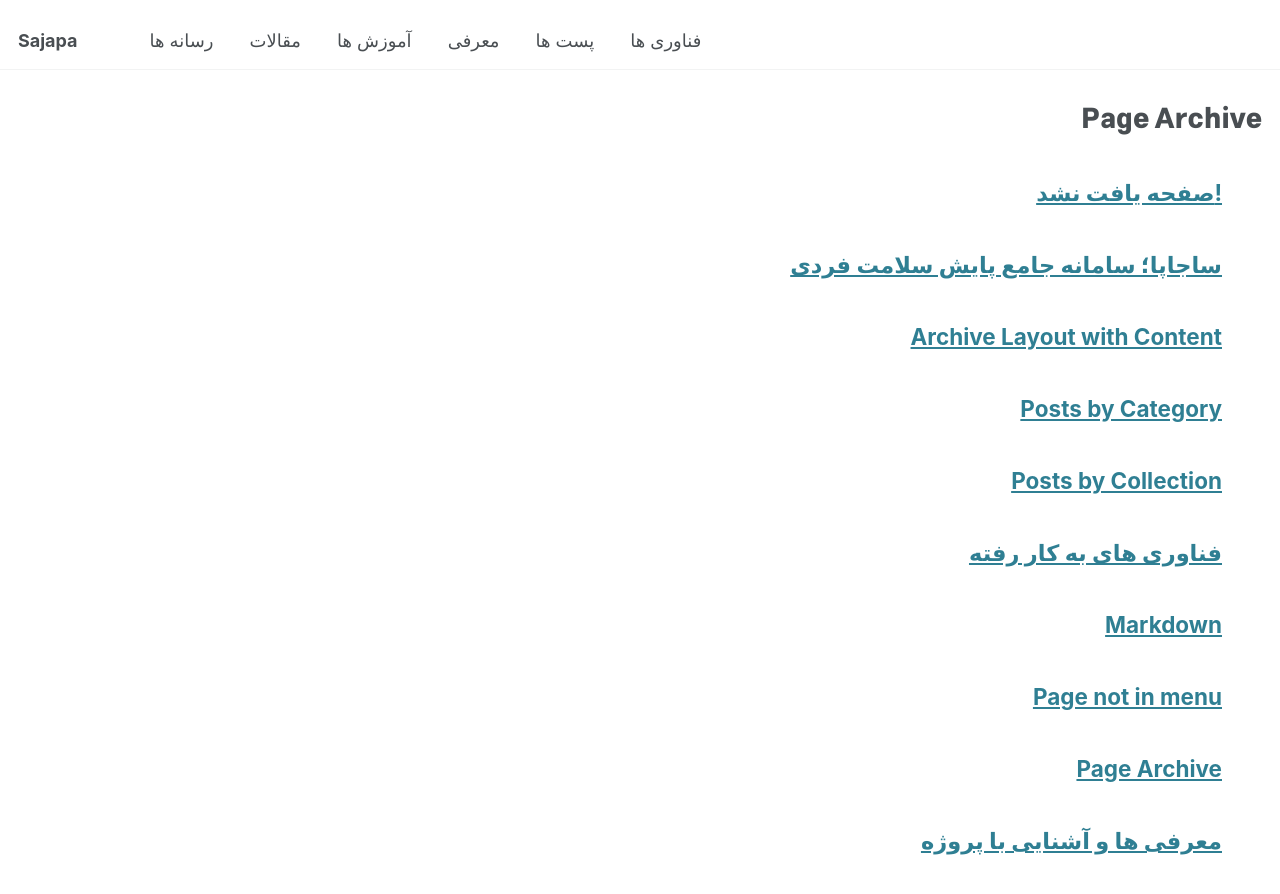
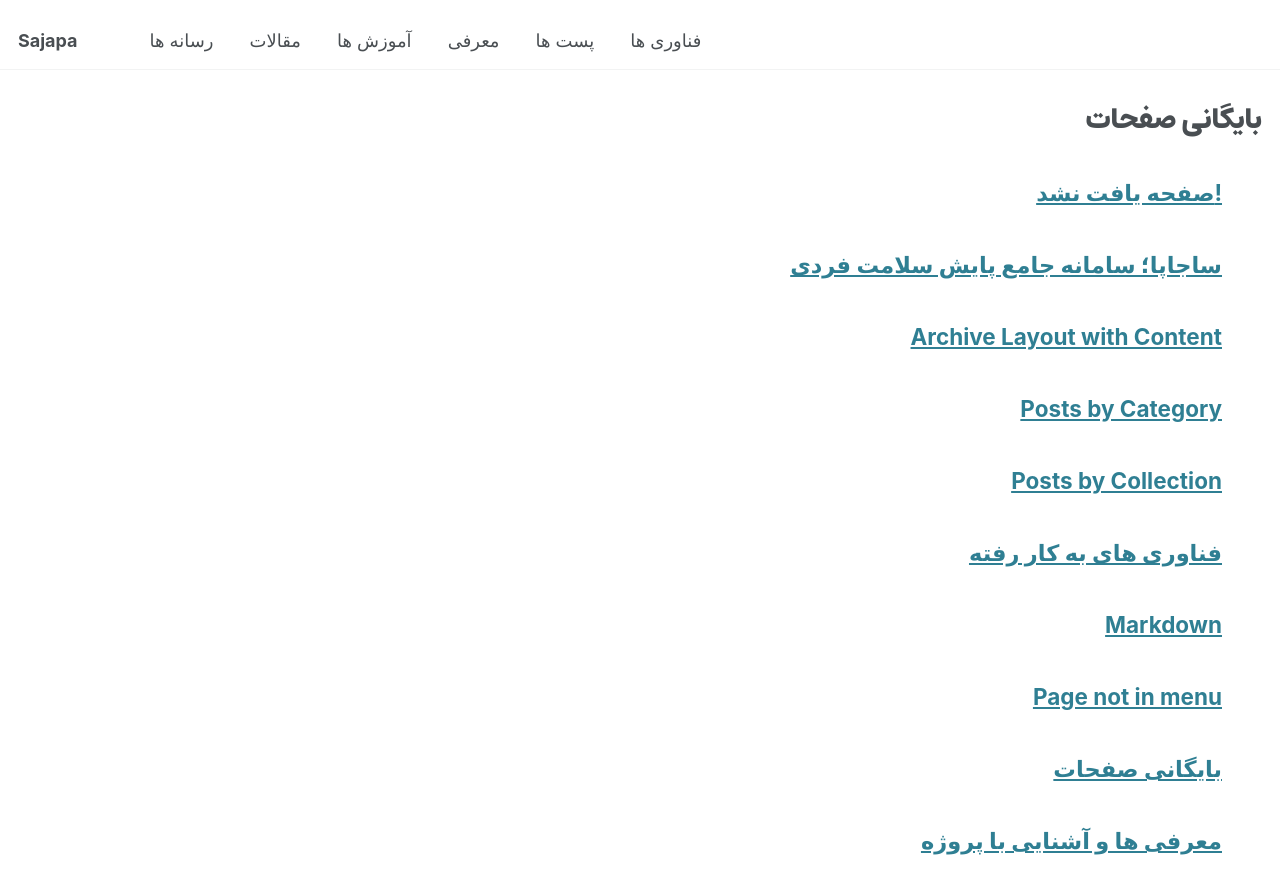
Before and after one commit to Subject-Team/SajapaApp, a Jekyll site: the page built from _pages/page-archive.html, in a window 1280 px wide and 900 px high. Shown: the top 894 px of the window. Built offline with Jekyll 4.4.1, drawn with Linux system fonts in a browser that asks for light colours.

Commit message:
Update page-archive.html

```diff
--- a/_pages/page-archive.html
+++ b/_pages/page-archive.html
@@ -1,9 +1,11 @@
 ---
 layout: archive
-title: "Page Archive"
+title: "بایگانی صفحات"
 permalink: /page-archive/
 author_profile: false
 ---
+
+<link rel="stylesheet" type="text/css" href="https://subject-team.github.io/SajapaApp/font.css">
 
 {% include base_path %}
 {% for post in site.pages %}
```
